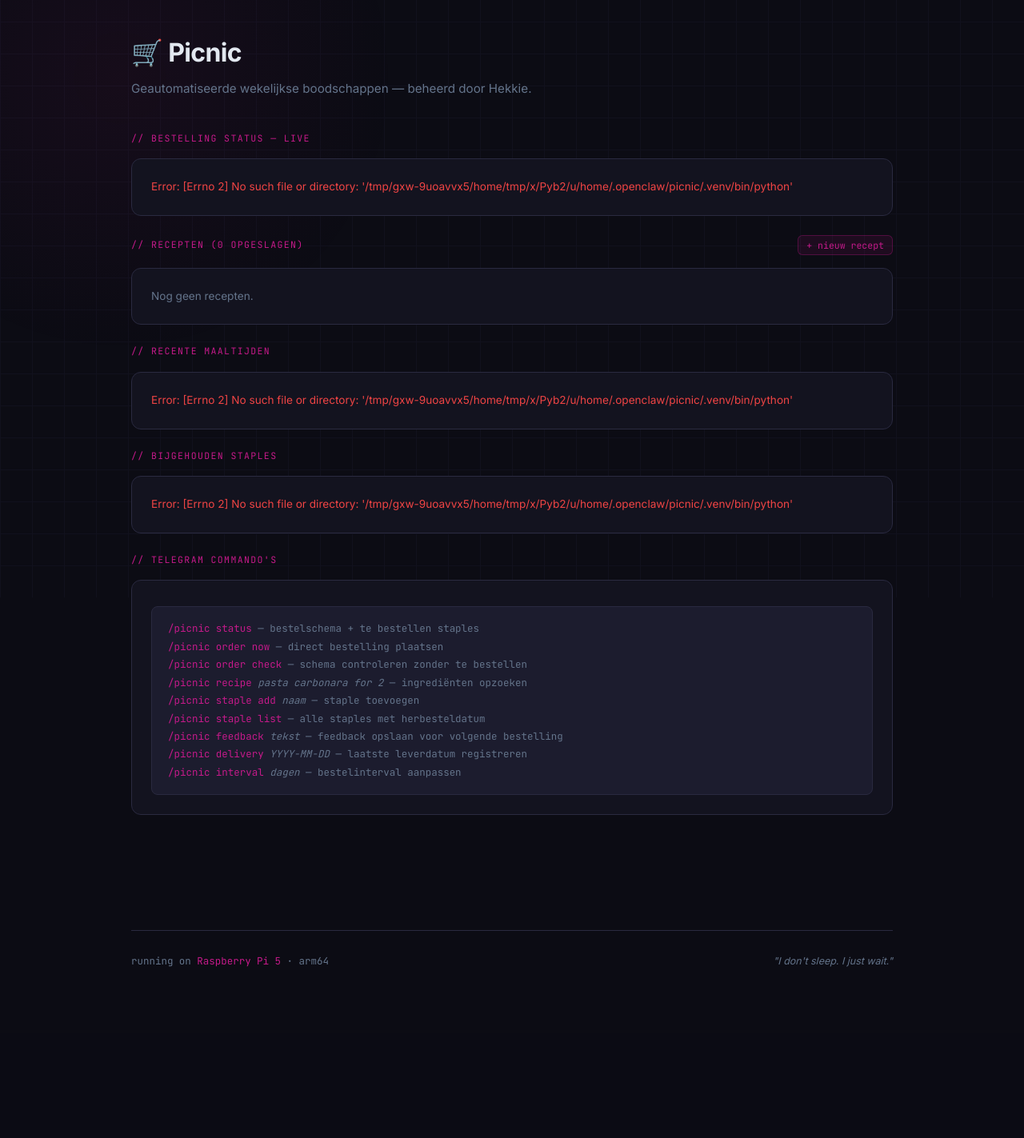
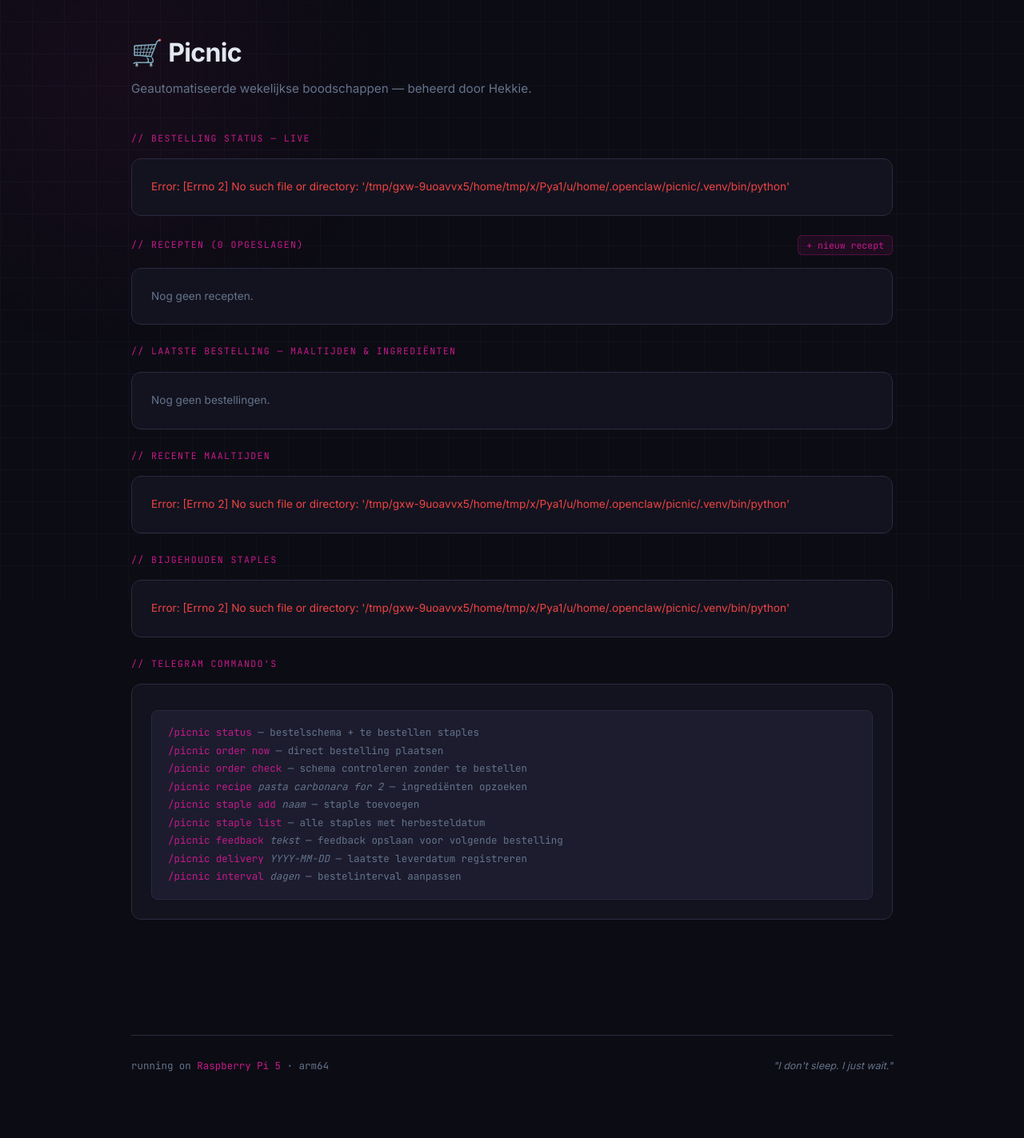
Before and after one commit to BartSte/homepage, a FastAPI app: page /picnic in a window 1280 px wide. Shown: the part 53-1476 px from the top of the page at 80% size. Before the commit the page ends 1262 px from the top, so only its background shows below. Run offline with FastAPI, Linux system fonts and the light colour scheme; data that the repository does not hold is empty.

Commit message:
picnic: add last-order section with meals + ingredient/product mapping

```diff
--- a/src/homepage/picnic.py
+++ b/src/homepage/picnic.py
@@ -416,6 +416,88 @@
     return HTMLResponse("".join(html_parts))
 
 
+# ── Last order (meals + ingredients) ─────────────────────────────────────────
+
+@router.get("/api/picnic/last-order")
+async def picnic_last_order():
+    """htmx: last order's meals with full ingredient + product mapping."""
+    conn = _db()
+    # Find most recent order date
+    row = conn.execute("SELECT MAX(order_date) FROM meals").fetchone()
+    if not row or not row[0]:
+        conn.close()
+        return HTMLResponse('<p style="color:var(--muted);font-size:.85rem;">Nog geen bestellingen.</p>')
+
+    last_date = row[0]
+    meals = conn.execute(
+        "SELECT * FROM meals WHERE order_date=? ORDER BY id", (last_date,)
+    ).fetchall()
+
+    html_parts = [f'<div class="last-order-date">📅 besteld op {_e(last_date)}</div>']
+
+    for meal in meals:
+        m = dict(meal)
+        # Look up recipe + ingredients by name
+        recipe = conn.execute(
+            "SELECT * FROM recipes WHERE LOWER(name)=LOWER(?)", (m["name"],)
+        ).fetchone()
+
+        cuisine_tag = (f'<span class="meal-cuisine">{_e(m["cuisine"])}</span>'
+                       if m.get("cuisine") else "")
+        html_parts.append(f'<div class="last-order-meal">')
+        html_parts.append(f'<div class="last-order-meal-head">🍽 {_e(m["name"])} {cuisine_tag}</div>')
+
+        if recipe:
+            ings = conn.execute(
+                "SELECT * FROM recipe_ingredients WHERE recipe_id=? ORDER BY id",
+                (recipe["id"],)
+            ).fetchall()
+            html_parts.append('<ul class="last-order-ings">')
+            for i in ings:
+                i = dict(i)
+                # Strip leading quantity prefix for display
+                import re
+                name = re.sub(
+                    r'^[\d\s.,/]+\s*(?:gram|g|kg|ml|liter|l|stuk|stuks|eetl|tl|cup|tbsp|tsp|oz|lb|'
+                    r'x|pak|bos|teen|teentje|middelgrote|grote|kleine|blikje|blik|bus|plak|'
+                    r'container|head|medium|large|small|tablespoon|teaspoon|theelepel|eetlepel|'
+                    r'clove|cloves|fruit|whole|chopped|frozen|cooked|canned|fresh|dry|juiced|'
+                    r'unpeeled|peeled)[^,]*,\s*',
+                    '', i["ingredient_name"], flags=re.IGNORECASE
+                ).strip()
+                if i.get("preferred_product_name"):
+                    html_parts.append(
+                        f'<li class="last-order-ing known">'
+                        f'<span class="ing-name">{_e(name)}</span>'
+                        f'<span class="ing-arrow">→</span>'
+                        f'<span class="ing-product-name">{_e(i["preferred_product_name"])}</span>'
+                        f'</li>'
+                    )
+                else:
+                    html_parts.append(
+                        f'<li class="last-order-ing unknown">'
+                        f'<span class="ing-name">{_e(name)}</span>'
+                        f'<span class="ing-arrow muted">pantry</span>'
+                        f'</li>'
+                    )
+            html_parts.append('</ul>')
+        else:
+            # Fallback: show stored ingredients_json
+            try:
+                ings = json.loads(m.get("ingredients_json") or "[]")
+                html_parts.append('<ul class="last-order-ings">')
+                for ing in ings:
+                    html_parts.append(f'<li class="last-order-ing known"><span class="ing-name">{_e(ing)}</span></li>')
+                html_parts.append('</ul>')
+            except Exception:
+                pass
+
+        html_parts.append('</div>')
+
+    conn.close()
+    return HTMLResponse("".join(html_parts))
+
+
 # ── Staples ───────────────────────────────────────────────────────────────────
 
 @router.get("/api/picnic/staples")
--- a/src/homepage/templates/picnic.html
+++ b/src/homepage/templates/picnic.html
@@ -230,6 +230,48 @@
   }
   .cmd-hint .kw { color: var(--accent); }
 
+  /* ── last order ── */
+  .last-order-date {
+    font-family: var(--mono);
+    font-size: 0.75rem;
+    color: var(--muted);
+    text-transform: uppercase;
+    letter-spacing: .07em;
+    margin-bottom: 16px;
+  }
+  .last-order-meal {
+    margin-bottom: 20px;
+    padding-bottom: 16px;
+    border-bottom: 1px solid rgba(42,42,64,.4);
+  }
+  .last-order-meal:last-child { border-bottom: none; margin-bottom: 0; }
+  .last-order-meal-head {
+    font-size: 0.95rem;
+    font-weight: 600;
+    color: var(--text);
+    margin-bottom: 10px;
+  }
+  .last-order-ings {
+    list-style: none;
+    padding: 0;
+    margin: 0;
+    display: flex;
+    flex-direction: column;
+    gap: 4px;
+  }
+  .last-order-ing {
+    display: flex;
+    align-items: center;
+    gap: 8px;
+    font-size: 0.8rem;
+    padding: 3px 0;
+  }
+  .last-order-ing.known .ing-name   { color: var(--text); min-width: 160px; }
+  .last-order-ing.unknown .ing-name { color: var(--muted); min-width: 160px; }
+  .ing-arrow { color: var(--accent); font-size: 0.75rem; flex-shrink: 0; }
+  .ing-arrow.muted { color: var(--muted); font-style: italic; font-size: 0.72rem; }
+  .ing-product-name { color: var(--muted); font-size: 0.78rem; }
+
   /* ── htmx loading indicator ── */
   .htmx-indicator { opacity:0; transition:opacity .2s; }
   .htmx-request .htmx-indicator { opacity:1; }
@@ -276,6 +318,17 @@
     </div>
   </div>
 
+  <!-- LAST ORDER: MEALS + INGREDIENTS -->
+  <p class="section-label">// laatste bestelling — maaltijden &amp; ingrediënten</p>
+  <div class="picnic-card">
+    <div
+      hx-get="/api/picnic/last-order"
+      hx-trigger="load"
+      hx-swap="innerHTML">
+      <p style="color:var(--muted);font-size:.85rem;">Laden…</p>
+    </div>
+  </div>
+
   <!-- RECENT MEALS -->
   <p class="section-label">// recente maaltijden</p>
   <div class="picnic-card">
```
